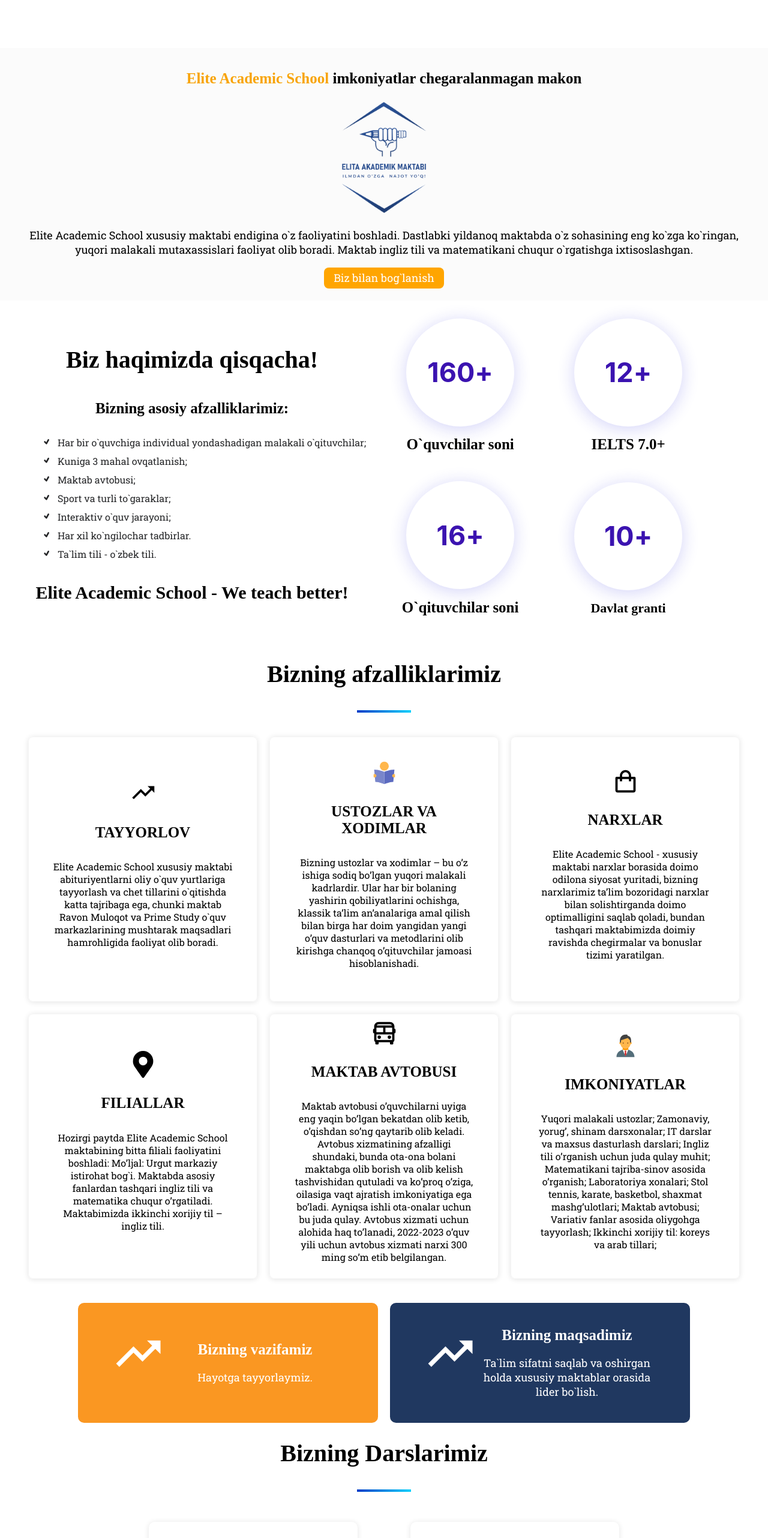
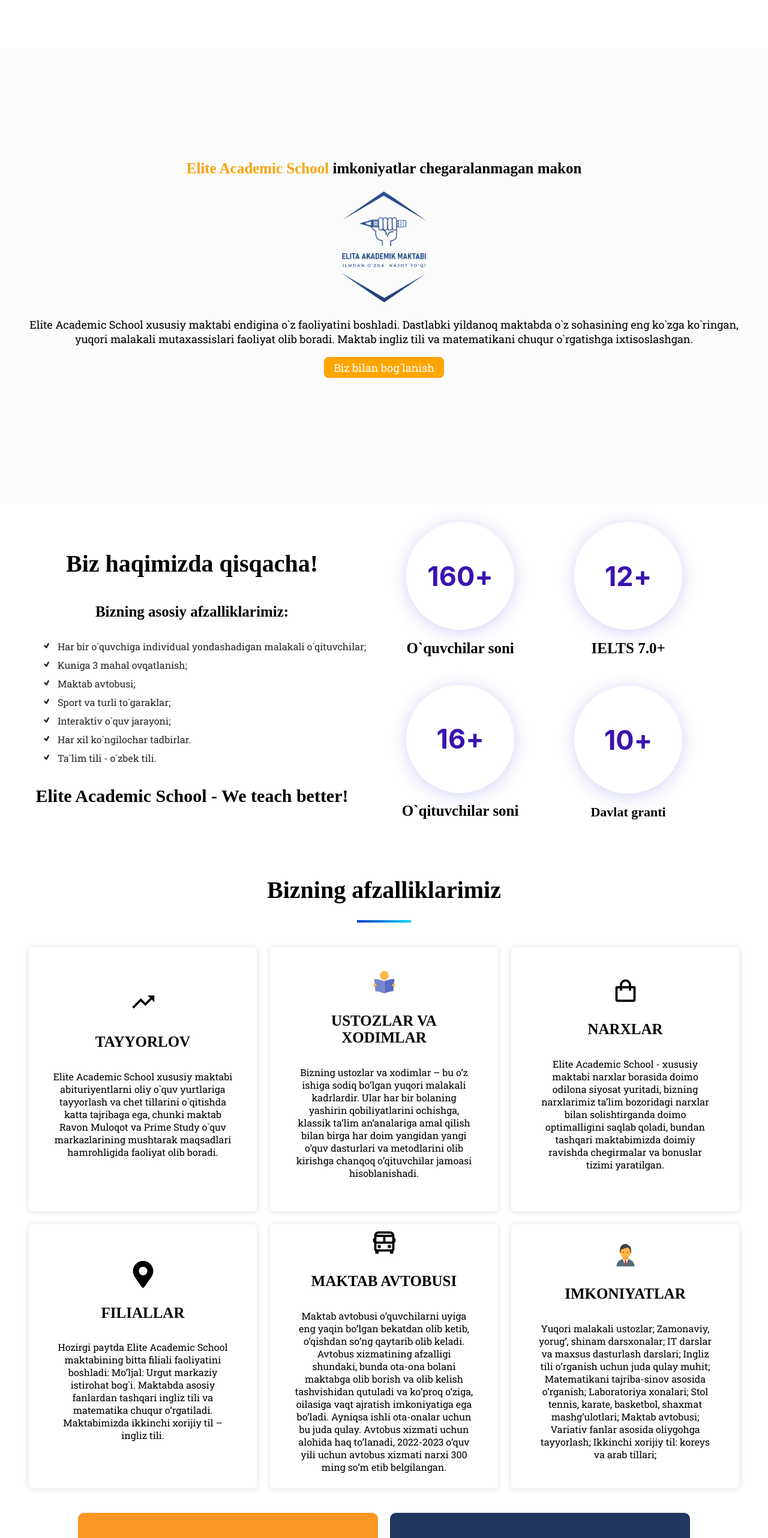
Before and after one commit to khusanmeliev/private_school, a React (Create React App) app: page / in a window 1280 px wide. Shown: the top 2564 px of the page at 60% size. Built offline with nearby package versions, Linux system fonts and the light colour scheme; a web font is replaced by a local one.

Commit message:
added wrapper for components

```diff
--- a/src/Global.style.js
+++ b/src/Global.style.js
@@ -6,7 +6,7 @@
   display: flex;
   flex-direction: column;
   box-sizing: border-box;
-  gap: 30px;
+  gap: 10px;
 
   hr {
     width: 60%;
--- a/src/Pages/About/About.style.js
+++ b/src/Pages/About/About.style.js
@@ -3,7 +3,10 @@
 
 export const Wrapper = styled.div`
   width: 100%;
-  height: auto;
+  padding: 20px 0;
+  display: flex;
+  align-items: center;
+  justify-content: center;
 `;
 
 export const Navlist = styled.ul`
--- a/src/Pages/Advantages/Advantage.jsx
+++ b/src/Pages/Advantages/Advantage.jsx
@@ -11,6 +11,7 @@
   PriceLabel,
   LessonsWrapper,
   GoalsWrapper,
+  Wrapper,
 } from './Advantage.style';
 import Heading from '../../components/Heading/Heading';
 import Text from '../../components/Text/Text';
@@ -19,7 +20,7 @@
 
 const Advantage = () => {
   return (
-    <Flexbox id="advantages">
+    <Wrapper id="advantages">
       <Heading size="lg">Bizning afzalliklarimiz</Heading>
       <UpLine />
       <AdvantagesCards>
@@ -89,7 +90,7 @@
           </LessonBox>
         </LessonBoxes>
       </LessonsWrapper>
-    </Flexbox>
+    </Wrapper>
   );
 };
 
--- a/src/Pages/Advantages/Advantage.style.js
+++ b/src/Pages/Advantages/Advantage.style.js
@@ -1,5 +1,9 @@
 import styled from 'styled-components';
 import { mobile } from '../../assets/styles/sizes';
+
+export const Wrapper = styled.div`
+  padding: 20px 0;
+`;
 
 export const UpLine = styled.div`
   width: 90px;
@@ -7,6 +11,8 @@
   background-color: #003cc8;
   background-image: -webkit-linear-gradient(left, #003cc8, #00d0fc);
   margin-top: 10px;
+  display: block;
+  margin: 0 auto;
 `;
 
 export const AdvantagesCards = styled.div`
--- a/src/Pages/Contact/Contact.jsx
+++ b/src/Pages/Contact/Contact.jsx
@@ -8,6 +8,7 @@
 const Contact = () => {
   return (
     <Wrapper id="contact">
+      <Heading>Kontakt</Heading>
       <ContactBox>
         <Left>
           <Logo style={{ marginTop: 0 }}>Elite School</Logo>
--- a/src/Pages/Contact/Contact.style.js
+++ b/src/Pages/Contact/Contact.style.js
@@ -2,30 +2,32 @@
 import { mobile } from '../../assets/styles/sizes';
 
 export const Wrapper = styled.div`
-  width: 90%;
-  height: 400px;
-  background-color: white;
-  margin-top: 60px;
-  background-color: white;
-  box-shadow: 0 1px 10px rgb(0 0 0 / 11%);
-  display: block;
-  margin: 0 auto;
+  width: 100%;
+  padding: 20px 0;
+  display: flex;
+  flex-direction: column;
+  justify-content: center;
+  align-items: center;
+
   @media (max-width: 1170px) {
     height: auto;
-    flex-direction: column;
   }
 `;
 
 export const ContactBox = styled.div`
-  width: 100%;
+  width: 90%;
+  height: fit-content;
+  box-shadow: 0 1px 10px rgb(0 0 0 / 11%);
+  margin-top: 20px;
+
   display: flex;
   justify-content: center;
   flex-direction: row;
+  padding: 20px 0;
 
   ${mobile.lg} {
     flex-direction: column;
     align-items: center;
-    justify-content: center;
     padding: 20px 0;
   }
 `;
@@ -51,7 +53,6 @@
   display: flex;
   flex-direction: column;
   gap: 10px;
-  padding: 20px 0;
   box-sizing: border-box;
 
   input {
--- a/src/Pages/Home/Home.jsx
+++ b/src/Pages/Home/Home.jsx
@@ -2,12 +2,12 @@
 import Button from '../../components/Button/Button';
 import Heading from '../../components/Heading/Heading';
 import Text from '../../components/Text/Text';
-import Flexbox from '../../components/Flexbox/Flexbox';
 import EliteLogo from '../../assets/img/ELITA.png';
+import { Wrapper } from './Home.style';
 
 const Home = () => {
   return (
-    <Flexbox height="auto" style={{ padding: ' 20px 40px', marginTop: '80px', backgroundColor: '#fbfbfb' }} id="home">
+    <Wrapper height="auto" id="home">
       <Heading>
         <span style={{ color: '#f8a408' }}>Elite Academic School </span>
         imkoniyatlar chegaralanmagan makon
@@ -23,7 +23,7 @@
           Biz bilan bog`lanish
         </Button>
       </a>
-    </Flexbox>
+    </Wrapper>
   );
 };
 
--- /dev/null
+++ b/src/Pages/Home/Home.style.js
@@ -0,0 +1,12 @@
+import styled from 'styled-components';
+
+export const Wrapper = styled.div`
+  display: flex;
+  flex-direction: column;
+  align-items: center;
+  justify-content: center;
+  height: 80vh;
+  padding: 40px 20px 80px 20px;
+  margin-top: 80px;
+  background-color: #fbfbfb;
+`;
--- a/src/containers/Navbar/Navbar.style.js
+++ b/src/containers/Navbar/Navbar.style.js
@@ -37,12 +37,12 @@
 
 export const Logo = styled.h1`
   width: fit-content;
-  font-size: 24px;
+  font-size: 28px;
   font-family: 'Marcellus SC', serif;
   color: orange;
 
   ${mobile.lg} {
-    font-size: 20px;
+    font-size: 24px;
   }
 `;
 
```
